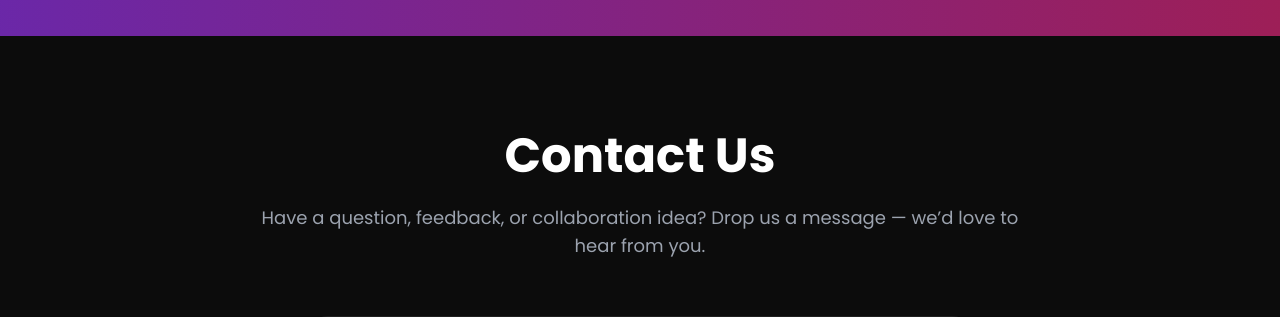
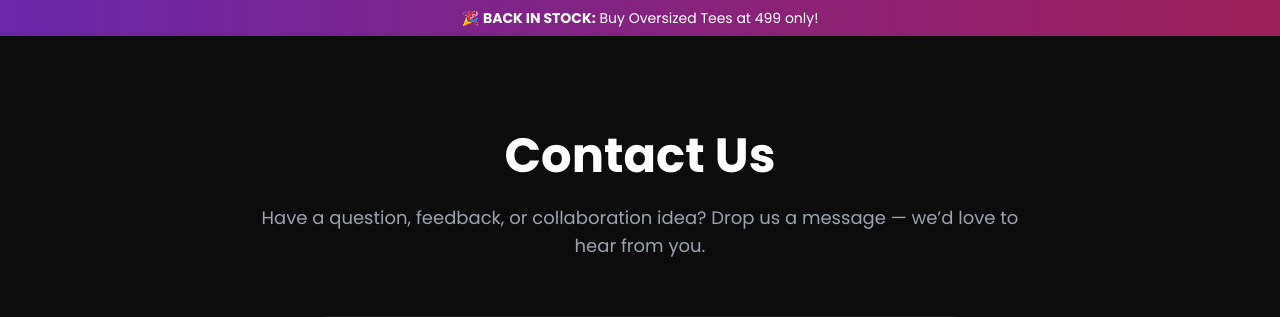
Before and after one commit to Chinmay-Raj-Git/SNIIPE-Store, a Flask app: page /contact in a window 1280 px wide. Shown: the part 97-414 px from the top of the page. Run offline with Flask 3, Linux system fonts and the light colour scheme; some libraries are stand-ins or nearby versions.

Commit message:
Update News Slider in base.html

```diff
--- a/app/templates/base.html
+++ b/app/templates/base.html
@@ -149,10 +149,10 @@
     <div id="global-announcement" class="relative overflow-hidden bg-gradient-to-r from-purple-600/70 to-pink-600/70 px-6 py-2 text-sm">
         <div id="global-news-slider" class="relative h-5 flex items-center justify-center">
 
-            <!-- <span class="global-news-item absolute text-center px-4 text-xs sm:text-sm leading-snug
+            <span class="global-news-item absolute text-center px-4 text-xs sm:text-sm leading-snug
              transition-all duration-700 ease-in-out opacity-100">
-                🎉 <strong>VALENTINES OFFER:</strong> Buy 1 Get 1 FREE until Feb 14th
-            </span> -->
+                🎉 <strong>BACK IN STOCK:</strong> Buy Oversized Tees at 499 only!
+            </span>
 
             <span class="global-news-item absolute text-center px-4 text-xs sm:text-sm leading-snug
              transition-all duration-700 ease-in-out opacity-0">
```
